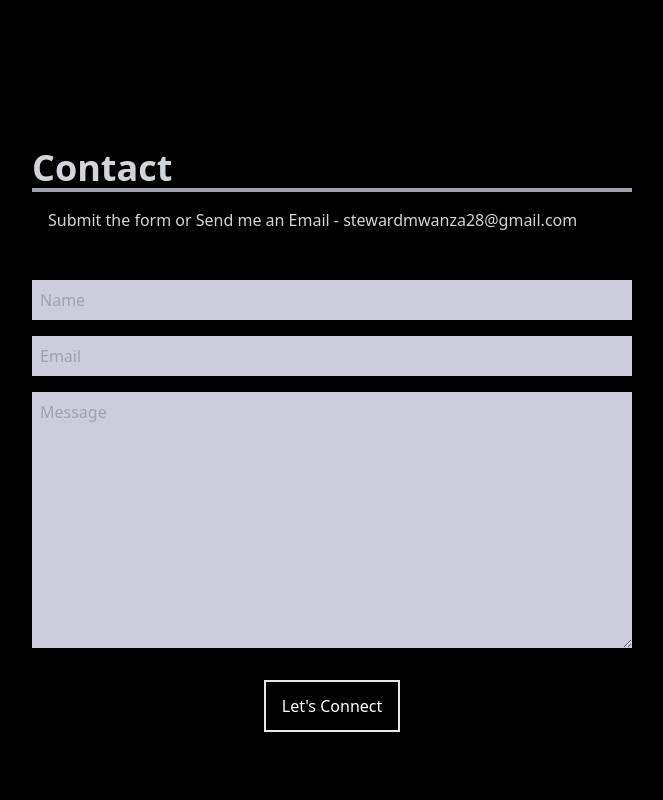
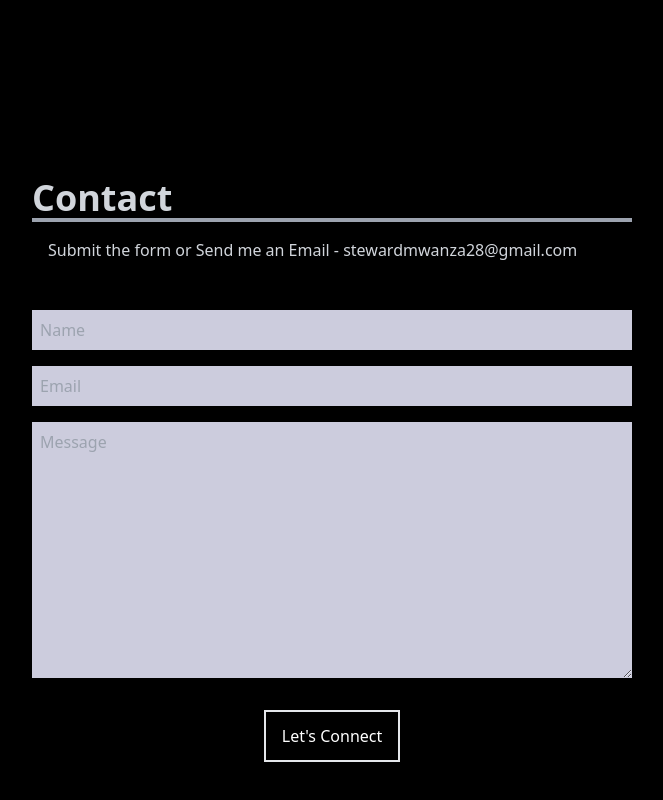
Before and after one commit to stewardel/portfolio, a React (Create React App) app: page / in a window 1280 px wide. Shown: the part 3110-3910 px from the top of the page, without its empty margins (308-971 px from the left). Built offline with nearby package versions, Linux system fonts and the light colour scheme.

Commit message:
added margin top to contact p element

```diff
--- a/src/Components/Contact.jsx
+++ b/src/Components/Contact.jsx
@@ -17,7 +17,7 @@ const Contact = () => {
         <div className="pb-8">
           <p className="text-4xl font-bold block border-b-4 border-gray-400 text-gray-300 "
           style={{
-            marginTop: "20px",
+            marginTop: "80px",
           }}
 
           >
```
